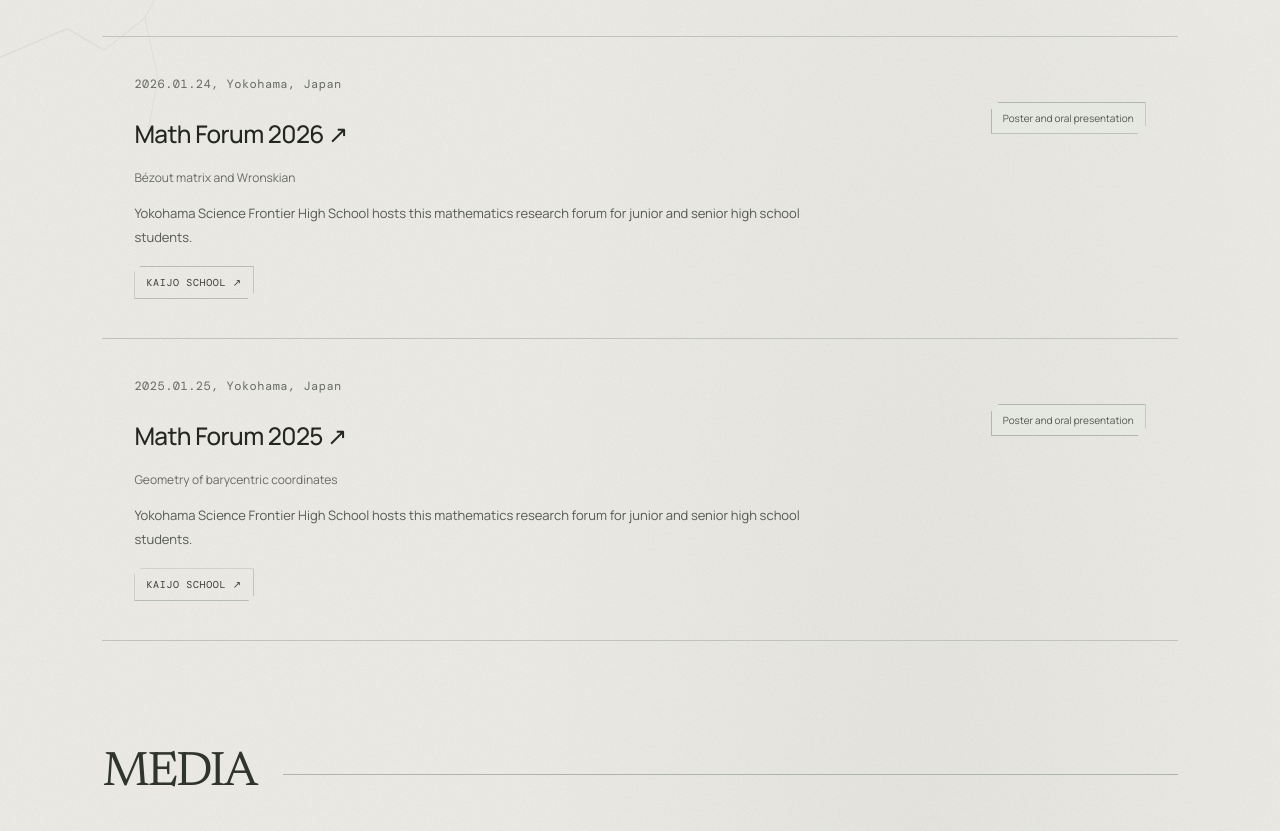
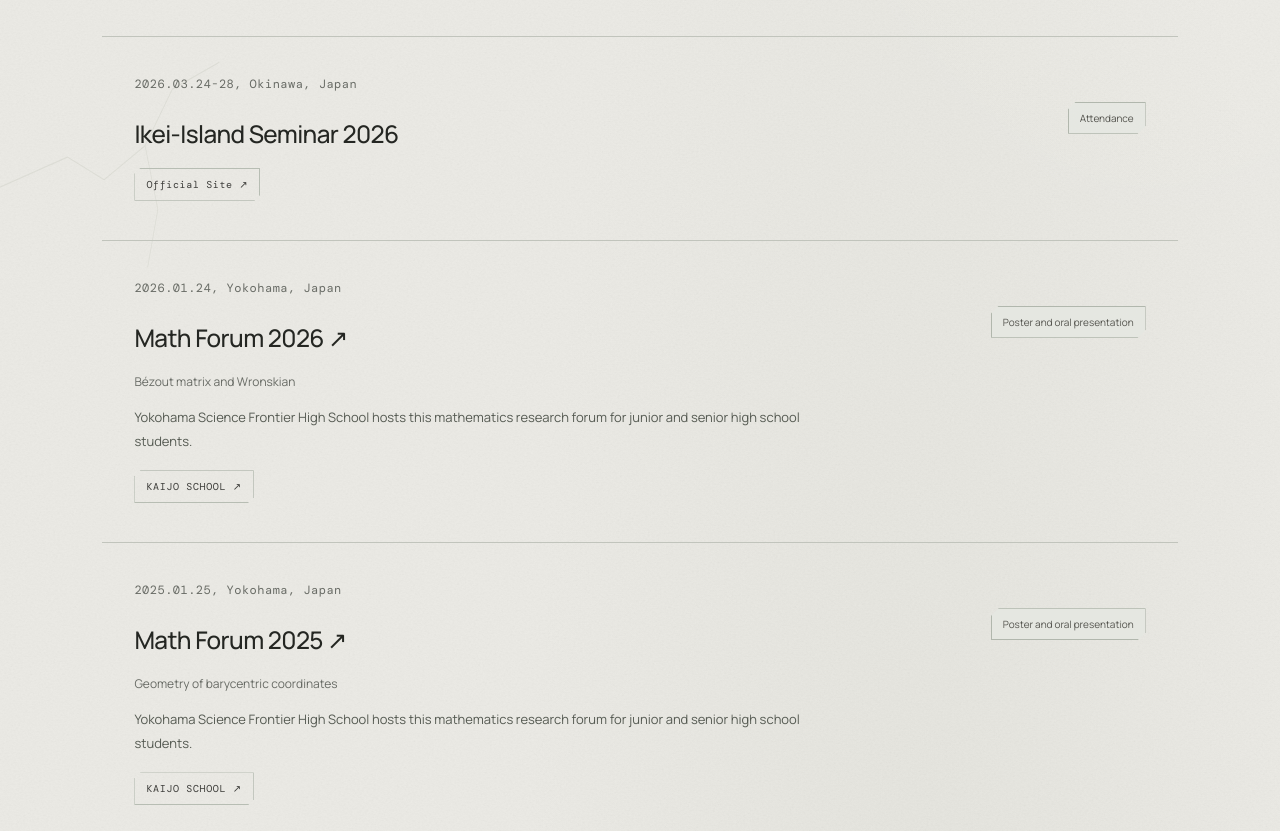
Before and after one commit to wyeueyw/wyeueyw.github.io, a plain HTML site: page index.html in a window 1280 px wide. Shown: the part 2783-3614 px from the top of the page. Drawn offline with nearby package versions, Linux system fonts and the light colour scheme.

Commit message:
Update website content

```diff
--- a/index.html
+++ b/index.html
@@ -3480,6 +3480,23 @@
             </div>
           </article>
 
+          <article id="entry-ikei-island-seminar-2026" class="research-item" data-anchor-highlight>
+            <span class="item-dateline mono">2026.03.24-28, Okinawa, Japan</span>
+            <div class="item-main">
+              <h3>
+                Ikei-Island Seminar 2026
+              </h3>
+              <div class="pub-links mono">
+                <a href="https://seminar.npo-tsubasa.jp/island2026/" target="_blank" rel="noopener noreferrer">
+                  Official Site ↗
+                </a>
+              </div>
+            </div>
+            <div class="item-side">
+              <span class="status">Attendance</span>
+            </div>
+          </article>
+
           <article class="research-item" id="entry-math-forum-2026" data-anchor-highlight="">
             <span class="item-dateline mono">2026.01.24, Yokohama, Japan</span>
             <div class="item-main">
@@ -3779,7 +3796,8 @@
     "Tokyo",
     "Yokohama",
     "Kobe",
-    "Athens"
+    "Athens",
+    "Okinawa"
   ],
   "countries": [
     "Japan",
```
